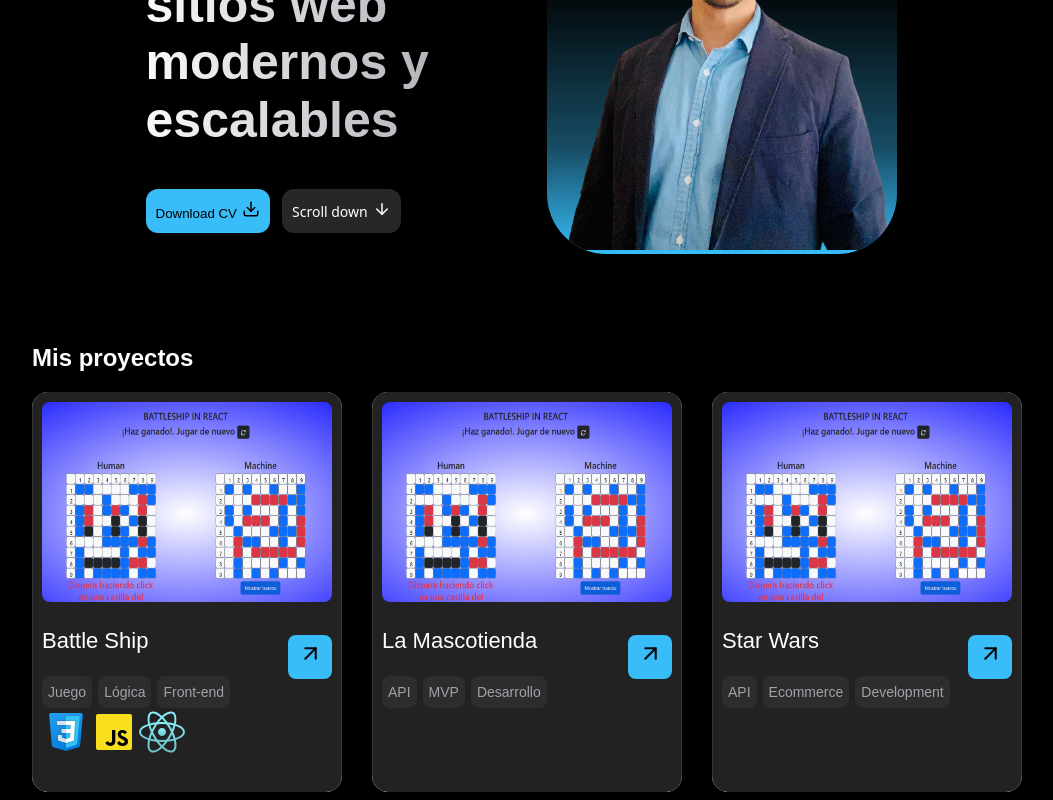
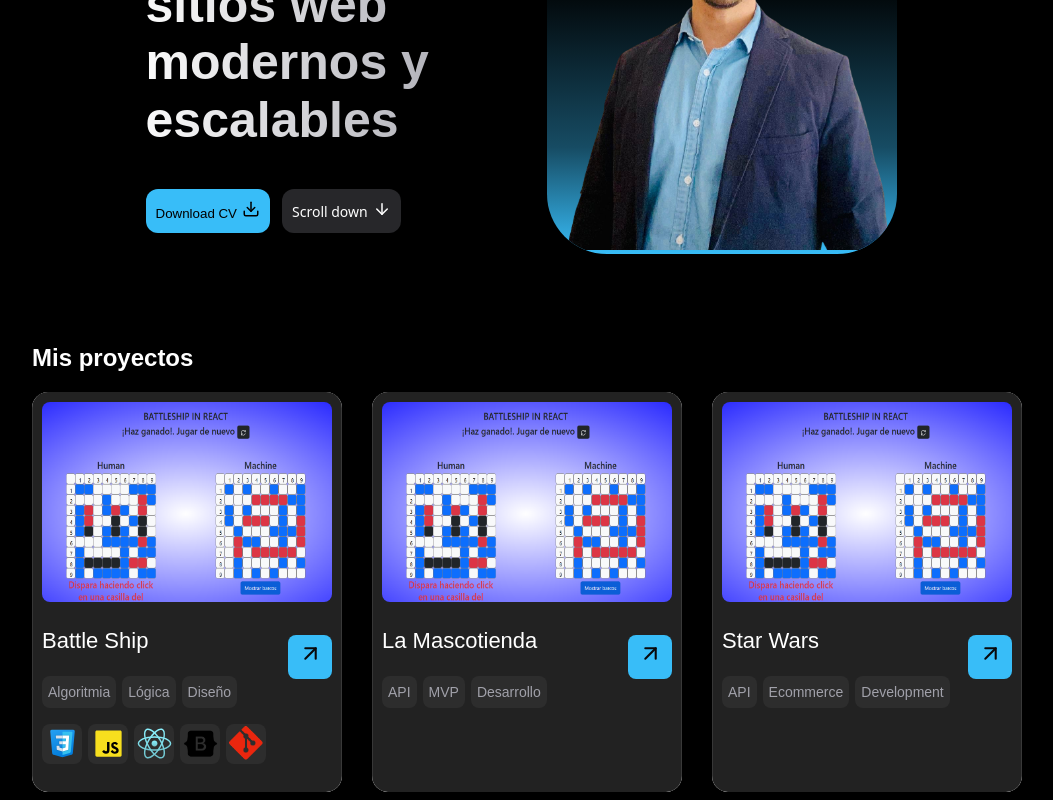
Before and after one commit to blancojohn/Portafolio-web, a React (Vite) app: page / in a window 1280 px wide. Shown: the part 341-1141 px from the top of the page, without its empty margins (109-1162 px from the left). Built offline with nearby package versions, Linux system fonts and the light colour scheme.

Commit message:
últimos ajustes componentes Project y ProjectCard

```diff
--- a/src/components/Project.jsx
+++ b/src/components/Project.jsx
@@ -7,9 +7,9 @@ const Projects = () => {
         {
             imgSrc: '/images/Battlelship.png',
             title: 'Battle Ship',
-            development: ['Juego', 'Lógica', 'Front-end'],
+            development: ['Algoritmia', 'Lógica', 'Diseño'],
             projectLink: 'https://github.com/blancojohn/BattlelShip-InReactJS',
-            technologies: ['/images/css3.svg', '/images/javascript.svg', '/images/react.svg']
+            technologies: ['/images/css3.svg', '/images/javascript.svg', '/images/react.svg', '/images/bootstrap.svg', '/images/git.svg']
         },
 
         /* FUTUROS PROYECTOS  */
--- a/src/components/ProjectCard.jsx
+++ b/src/components/ProjectCard.jsx
@@ -9,7 +9,7 @@ const ProjectCard = ({
     technologies
 }) => {
 
-    const dataDevelopment= development.map((label, key) => (
+    const dataDevelopment = development.map((label, key) => (
         <span
             key={key}
             className="ProjectCard-div-data"
@@ -18,11 +18,16 @@ const ProjectCard = ({
         </span>
     ))
 
-    const dataTechnologies= technologies.map((icon, key) =>(
-        <img
-            key={key}
-            src={icon}
-        />
+    const dataTechnologies = technologies.map((icon, key) => (
+        <figure className="ProjectCard-figure-technologie">
+            <img
+                key={key}
+                src={icon}
+                width={35}
+                height={35}
+            />
+        </figure>
+
     ))
     console.log(dataTechnologies)
 
@@ -44,7 +49,7 @@ const ProjectCard = ({
                         {title}
                     </h3>
 
-                    <div className="ProjectCard-div-box-data">
+                    <div className="ProjectCard-div-box-development">
                         {dataDevelopment}
                     </div>
                 </div>
@@ -61,11 +66,13 @@ const ProjectCard = ({
             <a
                 href={projetLink}
                 target="_blank"
-                className=""
+                className="ProjectCard-anchor-github"
             >
+            </a>
 
-            </a>
-           {dataTechnologies}
+            <div className="ProjectCard-div-box-technologies">
+                {dataTechnologies}
+            </div>
         </div>
     )
 }
--- a/src/index.css
+++ b/src/index.css
@@ -575,7 +575,7 @@ body {
   font-size: 22px;
 }
 
-.ProjectCard-div-box-data {
+.ProjectCard-div-box-development {
   display: flex;
   flex-wrap: wrap;
   align-items: center;
@@ -608,3 +608,29 @@ body {
 .ProjectCard-span-arrow {
   font-size: 25px;
 }
+
+.ProjectCard-div-box-technologies {
+  display: flex;
+  flex-wrap: wrap;
+  align-items: center;
+  gap: 6px;
+}
+
+.ProjectCard-figure-technologie {
+  display: inline-grid;
+  align-items: center;
+  justify-content: center;
+  width: 40px;
+  height: 40px;
+  border-radius: 8px;
+  background-color: #fafafa0d;
+  margin-block-start: 16px;
+  margin-block-end: unset;
+  margin-inline-start: unset;
+  margin-inline-end: unset;
+}
+
+.ProjectCard-anchor-github {
+  position: absolute;
+  inset: 0;
+}
```
Also changed, not shown: images/bootstrap.svg (added), images/git.svg (added).
